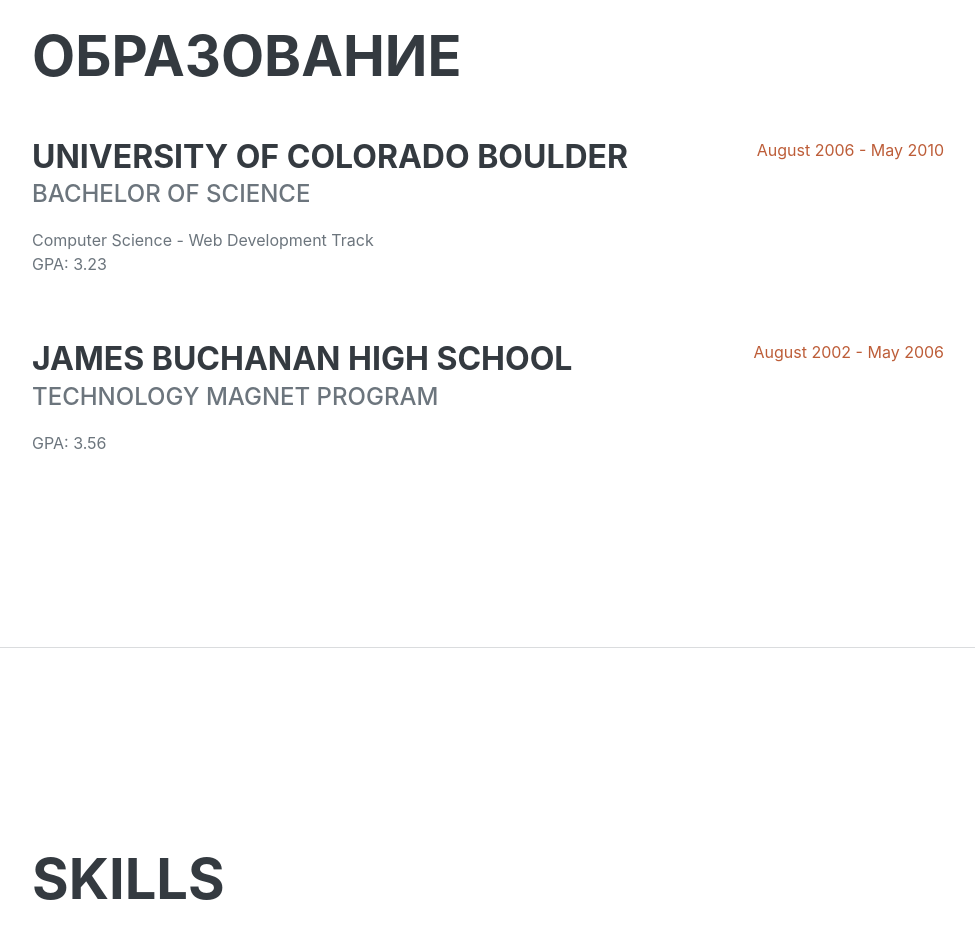
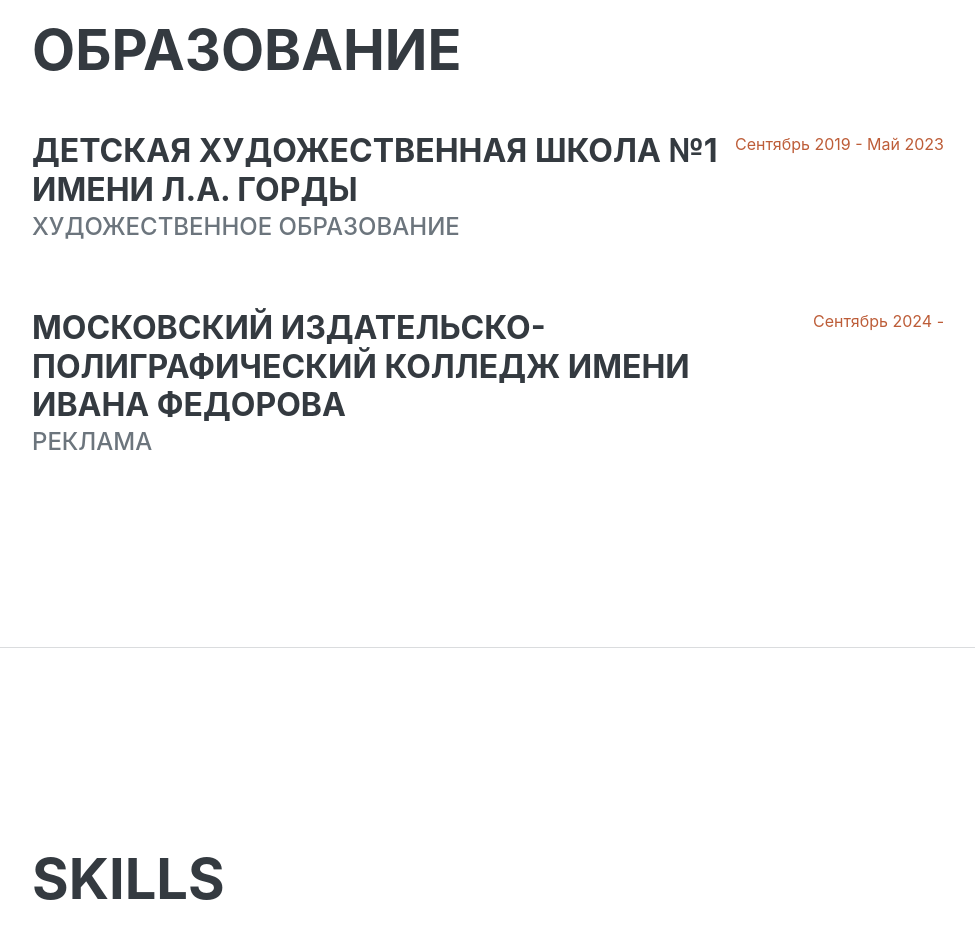
Before and after one commit to shrimpapng/-, a plain HTML site: page index.html in a window 1280 px wide. Shown: the part 2160-3092 px from the top of the page, without its empty margins (288-1263 px from the left). Drawn offline with nearby package versions, Linux system fonts and the light colour scheme; a web font is replaced by a local one.

Commit message:
Update index.html

```diff
--- a/index.html
+++ b/index.html
@@ -102,20 +102,17 @@
                     <h2 class="mb-5">Образование</h2>
                     <div class="d-flex flex-column flex-md-row justify-content-between mb-5">
                         <div class="flex-grow-1">
-                            <h3 class="mb-0">University of Colorado Boulder</h3>
-                            <div class="subheading mb-3">Bachelor of Science</div>
-                            <div>Computer Science - Web Development Track</div>
-                            <p>GPA: 3.23</p>
+                            <h3 class="mb-0">Детская художественная школа №1 имени Л.А. Горды</h3>
+                            <div class="subheading mb-3">Художественное образование</div>
                         </div>
-                        <div class="flex-shrink-0"><span class="text-primary">August 2006 - May 2010</span></div>
+                        <div class="flex-shrink-0"><span class="text-primary">Сентябрь 2019 - Май 2023</span></div>
                     </div>
                     <div class="d-flex flex-column flex-md-row justify-content-between">
                         <div class="flex-grow-1">
-                            <h3 class="mb-0">James Buchanan High School</h3>
-                            <div class="subheading mb-3">Technology Magnet Program</div>
-                            <p>GPA: 3.56</p>
+                            <h3 class="mb-0">Московский издательско-полиграфический колледж имени Ивана Федорова</h3>
+                            <div class="subheading mb-3">Реклама</div>
                         </div>
-                        <div class="flex-shrink-0"><span class="text-primary">August 2002 - May 2006</span></div>
+                        <div class="flex-shrink-0"><span class="text-primary">Сентябрь 2024 - </span></div>
                     </div>
                 </div>
             </section>
```
